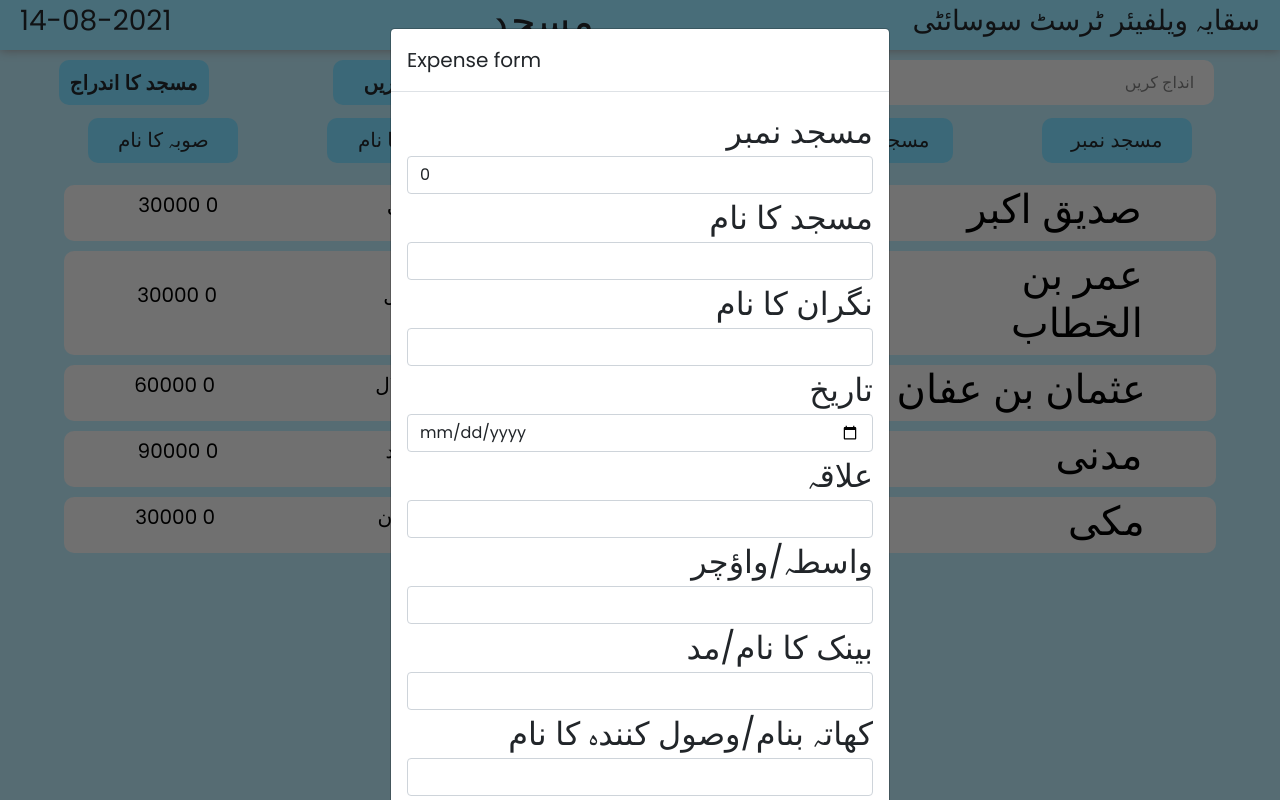
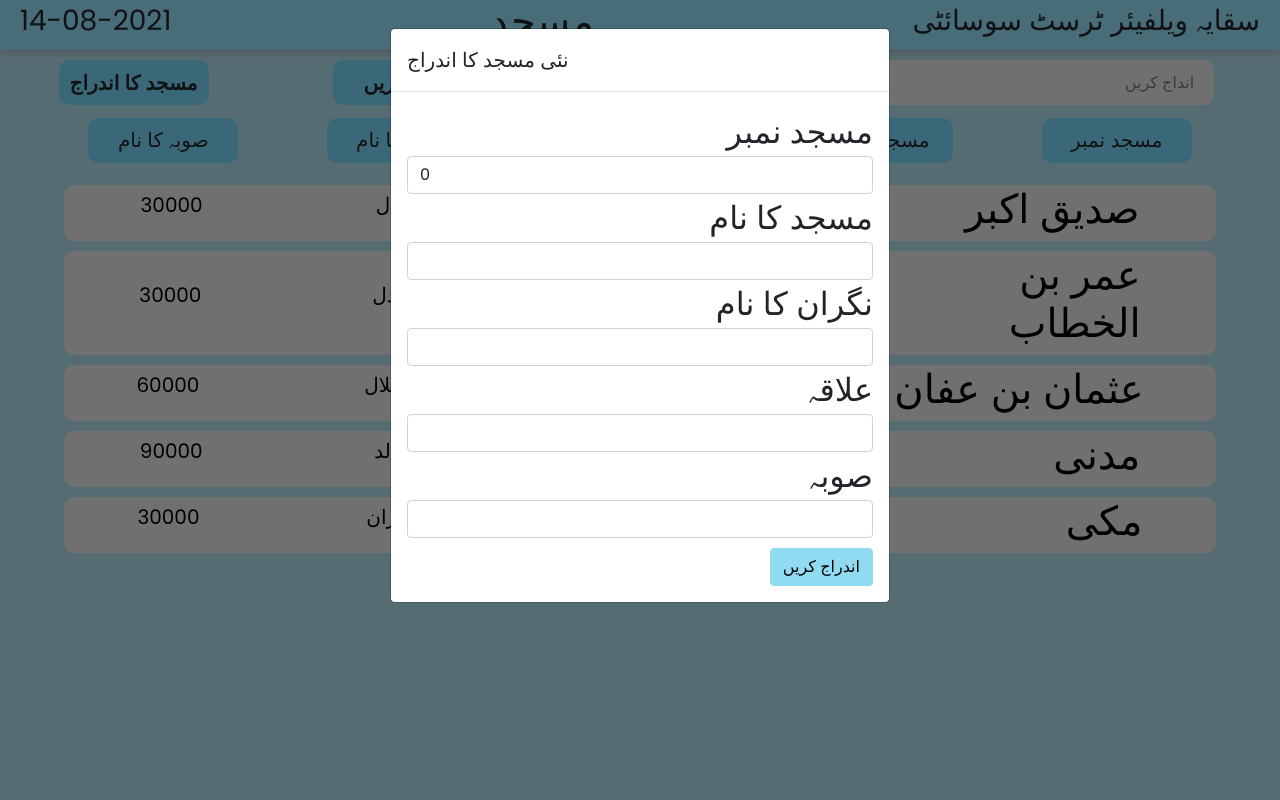
Before and after one commit to khalid129/Saqaya_Welfare, a React (Create React App) app: page /masjid in a window 1280 px wide. Both pictures are taken after a click on the element "مسجد کا اندراج". Built offline with nearby package versions, Linux system fonts and the light colour scheme.

Commit message:
total amount in masjid

```diff
--- a/src/components/Home.js
+++ b/src/components/Home.js
@@ -1,7 +1,8 @@
-import React from "react";
+import React, {useState} from "react";
 import '../css/home.css';
 import '../css/masjid.css';
 import Header from './Header';
+import {TRANSACTION} from "../transactions";
 import { Card, CardImg, CardText, CardTitle, CardBody } from "reactstrap";
 import { FadeTransform } from "react-animation-components";
 import image1 from "./images/image1.jpeg";
@@ -12,6 +13,7 @@ import image5 from "./images/image5.png";
 import { Link } from "react-router-dom";
 
 function RenderCard(props) {
+
   return (
     <FadeTransform
       in
@@ -41,6 +43,12 @@ function RenderCard(props) {
 }
 
 export default function Home() {
+  let totalAmount = TRANSACTION.reduce((acc,list)=>{
+    if(list.transType==="expense"){
+      acc=list.amount+acc;
+    }
+    return acc;
+  },0)
   return (
     <div className="main_div">
     <Header />
@@ -48,7 +56,7 @@ export default function Home() {
       <div className="row flex-direction-row align-items-center justify-content-center">
         <div className="col-12 col-md-6 col-lg-3 m-4">
           <Link to="/masjid" style={{textDecoration:"none"}}>
-            <RenderCard img={image1} name={"مساجد"} des={5000000} />
+            <RenderCard img={image1} name={"مساجد"} des={totalAmount} />
           </Link>
         </div>
 
--- a/src/components/Masjid.jsx
+++ b/src/components/Masjid.jsx
@@ -1,64 +1,69 @@
-import React, { useState } from "react";
-import { Button, Modal,ModalHeader,ModalBody,Form,FormGroup,Input,Label,} from "reactstrap";
+import React,{useState} from "react";
+import {Button, Modal, ModalHeader, ModalBody, Form, FormGroup, Input, Label } from "reactstrap";
 import "../css/masjid.css";
 import Header from "./Header";
-import { MASAJID } from "../masjids";
+import {MASAJID} from '../masjids';
 import { Link } from "react-router-dom";
 import {TRANSACTION} from "../transactions";
 
+
 const initialState = {
-  number: 0,
-  masjidName: "",
-  nigranName: "",
-  date: "",
-  area: "",
-  voucher: "",
-  bankName: "",
-  inTheNameOf: "",
-  province: "",
-  description: "",
-  SNo: "",
-  amount: 0,
-  account: "",
-};
+  number:0,
+  masjidName:"",
+  nigranName:"",
+  // date:"",
+  area:"",
+  // voucher:"",
+  // bankName:"",
+  // inTheNameOf:"",
+  province:"",
+  // description:"",
+  // SNo:"",
+  // amount:0,
+  // account:""
+}
 
 const Masjid = () => {
-  const [input, setInput] = useState("");
-  const [allMasjid, setallMasjid] = useState(MASAJID);
+  const [input, setInput] = useState('');
+  const [allMasjid, setallMasjid] = useState(MASAJID)
   const [masjidList, setMasjidList] = useState(MASAJID);
-  const [button, setButton] = useState("id");
-  const [state, setstate] = useState("");
-  const [modal, setModal] = useState(false);
-  const [form, setForm] = useState(initialState);
-  var amount=null;
-  const filterMasjid = TRANSACTION.filter((transaction)=>{return transaction.transType == 'expense';})
-  const toggleModal = () => {
-    setModal(!modal);
-  };
+  const [allTransactions, setallTransactions] = useState(TRANSACTION)
+  const [button, setButton] = useState("id")
+  const [state, setstate] = useState("")
+  const [modal,setModal]=useState(false);
+  const [form,setForm]=useState(initialState);
+
+
+const toggleModal=() => {
+  setModal(!modal)
+}
+
 
 const handleChange = ({ target: { name, value } }) => {
   // console.log({ name, value });
   setForm((prev) => ({
     ...prev,
-      [name]: value,
+    [name]: value
   }));
 };
 
-  const handleSubmit = (event) => {
+const handleSubmit=(event)=>{
   event.preventDefault();
   console.log(form);
-    setForm(initialState);
+  setForm(initialState)
   toggleModal();
-  };
+}
 
-  const updateInput = async (input, property) => {
-    console.log(input, property);
-    const filtered = allMasjid.filter((masjid) => {
-      return masjid[property].toString().includes(input);
-    });
+
+
+  const updateInput = async (input,property) => {
+    // console.log(input,property);
+    const filtered = allMasjid.filter(masjid => {
+      return masjid[property].toString().includes(input)
+     })
      setInput(input);
      setMasjidList(filtered);
-  };
+}
 
   return (
     <div className="main_div">
@@ -80,204 +85,37 @@ const Masjid = () => {
         </div>
       </div>
       <div className="category_type">
-        <div className="button" onClick={() => setButton("province")}>
-          صوبہ کا نام
-        </div>
-        <div className="button" onClick={() => setButton("city")}>
-          شھر کا نام
-        </div>
-        <div className="button" onClick={() => setButton("manager")}>
-          نگران کا نام
-        </div>
-        <div className="button" onClick={() => setButton("name")}>
-          مسجد کا نام
-        </div>
-        <div className="button" onClick={() => setButton("id")}>
-          مسجد نمبر
-        </div>
+  <div className="button" onClick={()=>setButton("province")}>صوبہ کا نام</div>
+  <div className="button" onClick={()=>setButton("area")}>علاقہ کا نام</div>
+  <div className="button" onClick={()=>setButton("manager")}>نگران کا نام</div>
+  <div className="button" onClick={()=>setButton("name")}>مسجد کا نام</div>
+  <div className="button" onClick={()=>setButton("id")}>مسجد نمبر</div>
 </div>
 <Modal isOpen={modal} toggle={toggleModal}>
-        <ModalHeader>Expense form</ModalHeader>
+        <ModalHeader>نئی مسجد کا اندراج</ModalHeader>
         <ModalBody>
-          <Form style={{ textAlign: "right" }} onSubmit={handleSubmit}>
+        <Form style={{textAlign:'right'}} onSubmit={handleSubmit}>
         <FormGroup>
-              <Label style={{ fontSize: "4vh" }} htmlFor="number">
-                مسجد نمبر
-              </Label>
-              <Input
-                type="number"
-                id="number"
-                name="number"
-                onChange={handleChange}
-                value={form.number}
-              />
+            <Label style={{fontSize:"4vh"}} htmlFor="number">مسجد نمبر</Label>
+            <Input type="number" id="number" name="number"  onChange={handleChange} value={form.number} />
           </FormGroup>
           <FormGroup>
-              <Label style={{ fontSize: "4vh" }} htmlFor="masjidName">
-                مسجد کا نام
-              </Label>
-              <Input
-                style={{ textAlign: "right" }}
-                type="text"
-                id="name"
-                name="masjidName"
-                onChange={handleChange}
-                value={form.masjidName}
-              />
+            <Label style={{fontSize:"4vh"}} htmlFor="masjidName">مسجد کا نام</Label>
+            <Input style={{textAlign:'right'}} type="text" id="name" name="masjidName" onChange={handleChange} value={form.masjidName} />
           </FormGroup>
           <FormGroup>
-              <Label style={{ fontSize: "4vh" }} htmlFor="nigranName">
-                نگران کا نام
-              </Label>
-              <Input
-                style={{ textAlign: "right" }}
-                type="text"
-                id="nigranName"
-                name="nigranName"
-                onChange={handleChange}
-                value={form.nigranName}
-              />
+            <Label style={{fontSize:"4vh"}} htmlFor="nigranName">نگران کا نام</Label>
+            <Input style={{textAlign:'right'}} type="text" id="nigranName" name="nigranName" onChange={handleChange} value={form.nigranName} />
           </FormGroup>
           <FormGroup>
-              <Label style={{ fontSize: "4vh" }} htmlFor="date">
-                تاریخ
-              </Label>
-              <Input
-                type="date"
-                id="date"
-                name="date"
-                onChange={handleChange}
-                value={form.date}
-              />
+            <Label style={{fontSize:"4vh"}} htmlFor="area">علاقہ</Label>
+            <Input style={{textAlign:'right'}} type="text" id="area" name="area" onChange={handleChange} value={form.area} />
           </FormGroup>
          <FormGroup>
-              <Label style={{ fontSize: "4vh" }} htmlFor="area">
-                علاقہ
-              </Label>
-              <Input
-                style={{ textAlign: "right" }}
-                type="text"
-                id="area"
-                name="area"
-                onChange={handleChange}
-                value={form.area}
-              />
+            <Label style={{fontSize:"4vh"}} htmlFor="province">صوبہ</Label>
+            <Input style={{textAlign:'right'}} type="text" id="province" name="province" onChange={handleChange} value={form.province} />
           </FormGroup>
-            <FormGroup>
-              <Label style={{ fontSize: "4vh" }} htmlFor="voucher">
-                واسطہ/واؤچر
-              </Label>
-              <Input
-                style={{ textAlign: "right" }}
-                type="text"
-                id="voucher"
-                name="voucher"
-                onChange={handleChange}
-                value={form.voucher}
-              />
-            </FormGroup>
-            <FormGroup>
-              <Label style={{ fontSize: "4vh" }} htmlFor="bankName">
-                بینک کا نام/مد
-              </Label>
-              <Input
-                style={{ textAlign: "right" }}
-                type="text"
-                id="bankName"
-                name="bankName"
-                onChange={handleChange}
-                value={form.bankName}
-              />
-            </FormGroup>
-            <FormGroup>
-              <Label style={{ fontSize: "4vh" }} htmlFor="inTheNameOf">
-                کھاتہ بنام/وصول کنندہ کا نام
-              </Label>
-              <Input
-                style={{ textAlign: "right" }}
-                type="text"
-                id="inTheNameOf"
-                name="inTheNameOf"
-                onChange={handleChange}
-                value={form.inTheNameOf}
-              />
-            </FormGroup>
-            <FormGroup>
-              <Label style={{ fontSize: "4vh" }} htmlFor="province">
-                صوبہ
-              </Label>
-              <Input
-                style={{ textAlign: "right" }}
-                type="text"
-                id="province"
-                name="province"
-                onChange={handleChange}
-                value={form.province}
-              />
-            </FormGroup>
-            <FormGroup>
-              <Label style={{ fontSize: "4vh" }} htmlFor="description">
-                تفصیل
-              </Label>
-              <Input
-                style={{ textAlign: "right" }}
-                type="text"
-                id="description"
-                name="description"
-                onChange={handleChange}
-                value={form.description}
-              />
-            </FormGroup>
-            <FormGroup>
-              <Label style={{ fontSize: "4vh" }} htmlFor="SNo">
-                S.No/واؤچر نمبر
-              </Label>
-              <Input
-                style={{ textAlign: "right" }}
-                type="text"
-                id="SNo"
-                name="SNo"
-                onChange={handleChange}
-                value={form.SNo}
-              />
-            </FormGroup>
-            <FormGroup>
-              <Label style={{ fontSize: "4vh" }} htmlFor="amount">
-                بھیجی ہوئی رقم
-              </Label>
-              <Input
-                type="number"
-                id="amount"
-                name="amount"
-                onChange={handleChange}
-                value={form.amount}
-              />
-            </FormGroup>
-            <FormGroup>
-              <Label style={{ fontSize: "4vh" }} htmlFor="account">
-                کھاتہ
-              </Label>
-              <Input
-                style={{ textAlign: "right" }}
-                type="text"
-                id="account"
-                name="account"
-                onChange={handleChange}
-                value={form.account}
-              />
-            </FormGroup>
-            <Button
-              type="submit"
-              value="submit"
-              style={{
-                backgroundColor: "#90DAF2",
-                color: "black",
-                borderColor: "#90DAF2",
-                marginTop: "10px",
-              }}
-            >
-              اندراج کریں
-            </Button>
+          <Button type="submit" value="submit" style={{backgroundColor:"#90DAF2",color:'black',borderColor:'#90DAF2',marginTop:'10px'}}>اندراج کریں</Button>
         </Form>
         </ModalBody>
       </Modal>
@@ -289,12 +127,13 @@ const Masjid = () => {
             <Link to={`/masjid/${data.id}`} className="link" style={{textDecoration:"none"}}>
               <div style={{color:"black"}} className="data">
                 <p>
-                {filterMasjid.map((totalAmmount,index)=>{
-                  if(totalAmmount.masjidId===data.id)
-                      {amount+=totalAmmount.amount}
-                })}
-                {amount} {amount=0}
+                {allTransactions.reduce((acc, list) => {
+                  if(list.masjidId === data.id && list.transType === "expense")
+                  acc+= list.amount;
+                  return acc;
+                  }, 0)}
                 </p>
+
                 <p>{data.manager}</p>
                 <p>{data.area} ,{data.province}</p>
                 <h1>{data.name}</h1>
--- a/src/components/MasjidDetail.js
+++ b/src/components/MasjidDetail.js
@@ -21,7 +21,7 @@ const useStyles = makeStyles({
 const tableStyle = {fontWeight:'bold', fontSize:'20px', textAlign:'center'};
 const MasjidDetail = () => {
 
-const filterTransaction = TRANSACTION.filter((transaction)=>{return transaction.transType == 'expense';})
+    const filterTransaction = TRANSACTION.filter((transaction)=>{return transaction.transType == 'expense';})
     const classes = useStyles();
 
   return (
```
Also changed, not shown: src/transactions.js (line endings or trailing spaces). Lines whose indentation alone changed are shown as unchanged.
